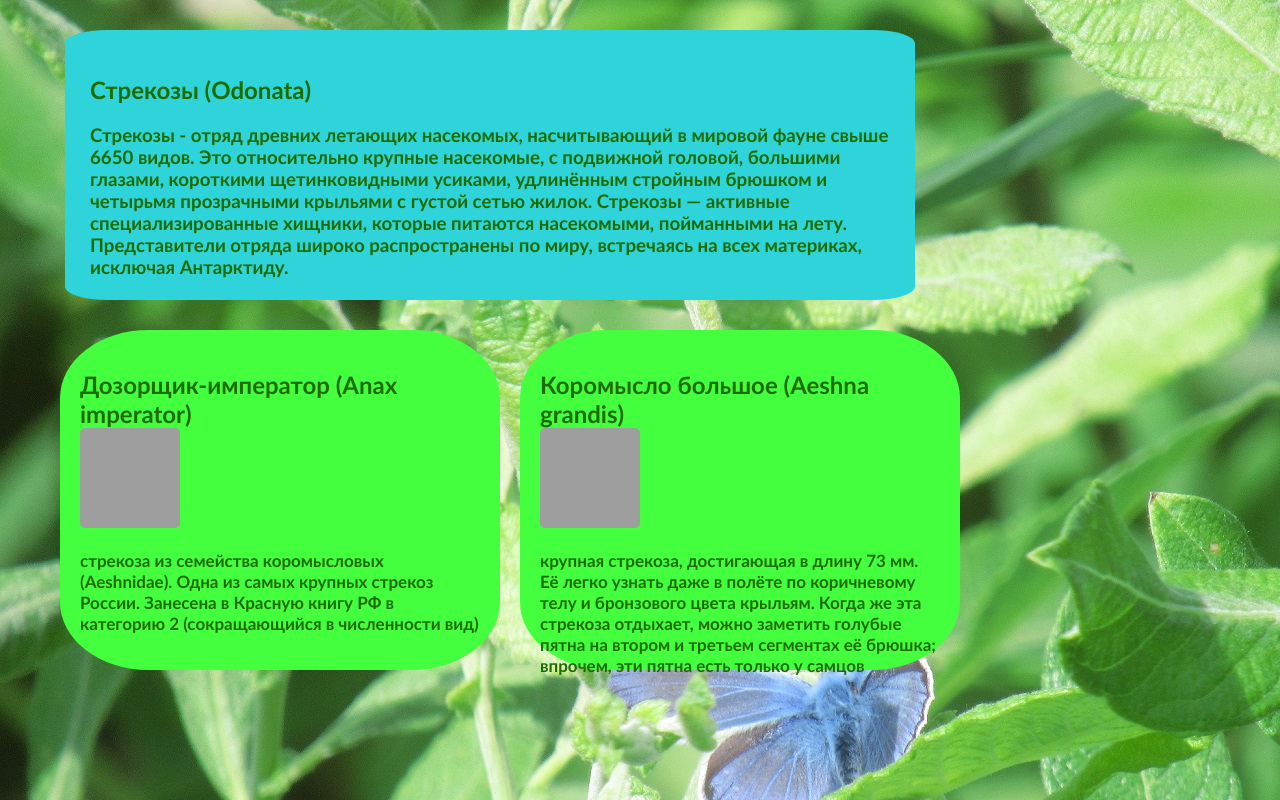
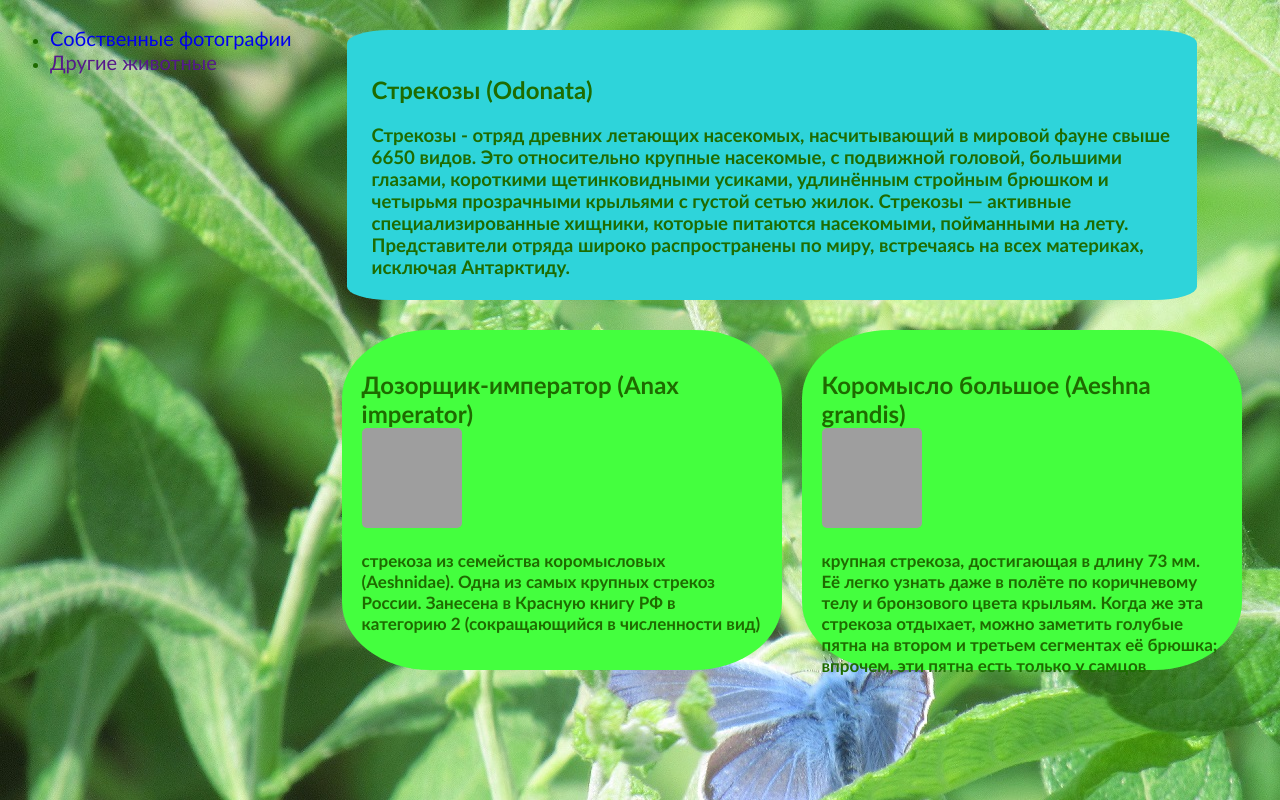
Before and after one commit to AnaxImperator/final_project, a plain HTML site: page start.html in a window 1280 px wide. Drawn offline with Linux system fonts and the light colour scheme; grey boxes are pictures that could not be loaded.

Commit message:
Update start.html

```diff
--- a/start.html
+++ b/start.html
@@ -3,11 +3,26 @@
 <head>
     <meta charset="UTF-8">
     <meta name="viewport" content="width=device-width, initial-scale=1.0">
-    <title>Project</title>
+    <title>Dragonflies</title>
     <link rel="stylesheet" href="style.css">
 </head>
 <body background="IMG_5463.JPG">
+    <section>
+        <header class="head">
 
+            <div class="photo">
+                <ul>
+                    <li>
+                        <a class="aF" href="photos.html">Собственные фотографии</a>
+                    </li>
+                    <li>
+                        <a href="" class="aF">Другие животные</a>
+                    </li>
+                </ul>
+            </div>
+
+        </header>
+    </section>
     <main>
         <section>
             <header>
```
